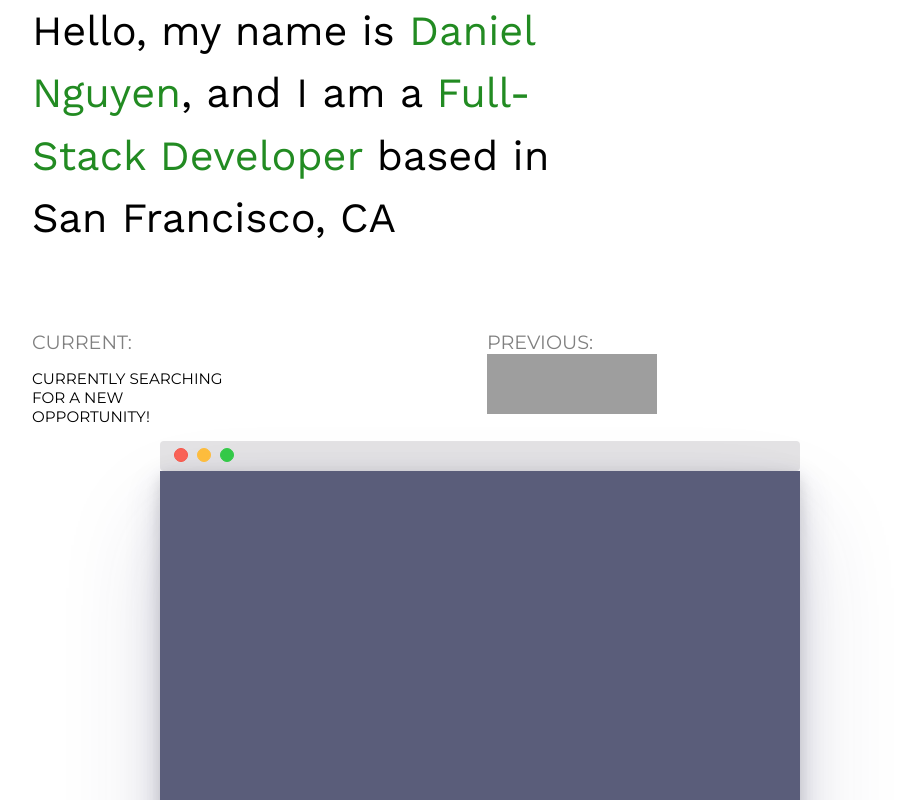
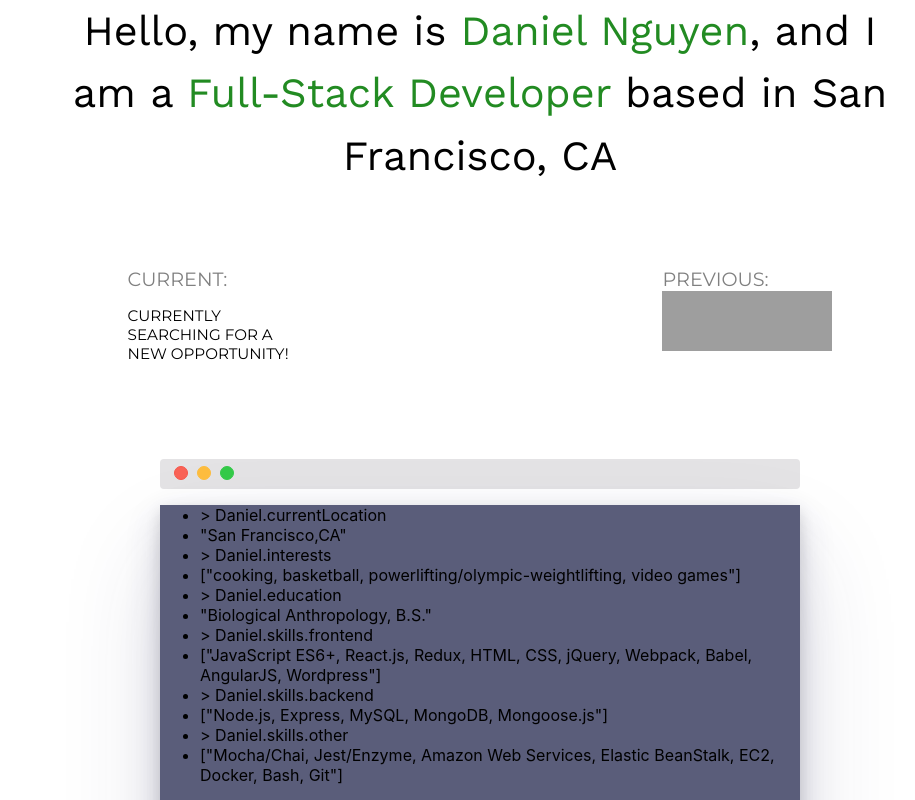
Before and after one commit to nguyend08/website-portfolio, a React (Create React App) app: page / in a window 1280 px wide. Shown: the top 800 px of the page, without its empty margins (160-1075 px from the left). Built offline with nearby package versions, Linux system fonts and the light colour scheme; grey boxes are pictures that could not be loaded.

Commit message:
created function to render statements in terminal, need to add styling

```diff
--- a/src/Components/About.js
+++ b/src/Components/About.js
@@ -1,7 +1,39 @@
 import React from 'react';
 import '../Styles/about-styles.css'
 
-export default function About(props) {
+export default class About extends React.Component {
+  constructor(props) {
+    super(props)
+
+    this.state = {
+      info: [
+        ['Daniel.currentLocation', 'San Francisco,CA'],
+        ['Daniel.interests', 'cooking, basketball, powerlifting/olympic-weightlifting, video games', true],
+        ['Daniel.education', 'Biological Anthropology, B.S.'],
+        ['Daniel.skills.frontend', 'JavaScript ES6+, React.js, Redux, HTML, CSS, jQuery, Webpack, Babel, AngularJS, Wordpress', true],
+        ['Daniel.skills.backend', 'Node.js, Express, MySQL, MongoDB, Mongoose.js', true],
+        ['Daniel.skills.other', 'Mocha/Chai, Jest/Enzyme, Amazon Web Services, Elastic BeanStalk, EC2, Docker, Bash, Git', true],
+      ]
+    }
+    this.renderStatements = this.renderStatements.bind(this)
+  }
+
+  renderStatements(arr) {
+    return arr.map((info, index) => {
+      console.log(info)
+      return (
+        <div>
+        <li className='terminal-input'>
+          > {info[0]}
+        </li>
+        <li className='terminal-output'>
+          {info[2] ? `["${info[1]}"]` : `"${info[1]}"`}
+        </li>
+        </div>
+    )})
+  }
+
+  render() {
     return (
       <div className='about-container'>
         <div className='terminal-container'>
@@ -10,8 +42,19 @@ export default function About(props) {
             <div className='terminal-button yellow'></div>
             <div className='terminal-button green'></div>
           </div>
-        <div className='terminal-body'></div>
+          <div className='terminal-body'>
+            <ul>
+            {this.renderStatements(this.state.info)}
+            </ul>
+            {/* <div className='statement'></div>
+            <div className='statement'></div>
+            <div className='statement'></div>
+            <div className='statement'></div>
+            <div className='statement'></div>
+            <div className='statement'></div> */}
+          </div>
         </div>
       </div>
     )
   }
+}
--- a/src/Styles/title-styles.css
+++ b/src/Styles/title-styles.css
@@ -4,12 +4,13 @@
 }
 
 .title-container {
-  width: 70%;
-  margin: 0 auto;
+  width: 100%;
 }
 
 .title {
+  text-align: center;
   width: 65%;
+  margin: 0 auto;
   font-size: 2.6rem;
   font-family: 'Work Sans',Helvetica,Arial,sans-serif;
   font-weight: 400;
@@ -17,14 +18,19 @@
   padding-bottom: 80px;
 }
 
+.positions, .current-position, .previous-position {
+  margin: 0 auto;
+}
+
 .positions {
   font-family: 'Montserrat', sans-serif;
   display: grid;
   grid-template-columns: auto auto;
   font-size: 1.2rem;
-  width: 75%;
+  width: 65%;
   color: grey;
   text-transform: uppercase;
+  padding-bottom: 80px;
 }
 
 .current-position > p {
```
Lines whose indentation alone changed are shown as unchanged.
